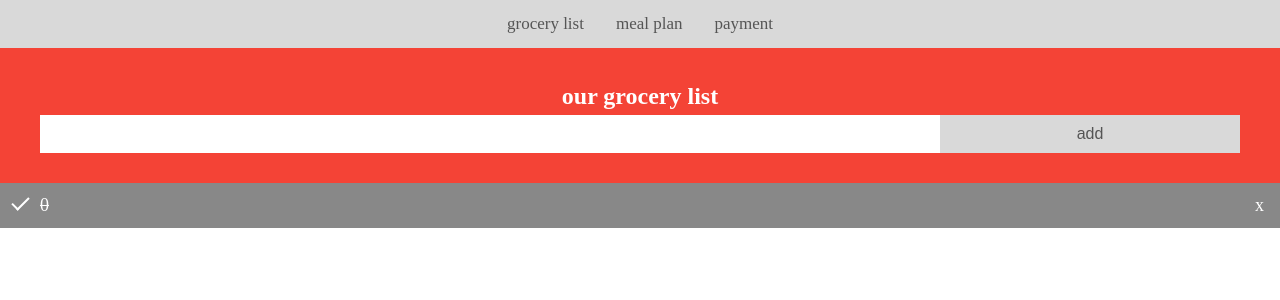
After one commit to akadagala/grocery-app, a Node server app: template views/index.ejs in a window 1280 px wide. The commit adds this page. Shown: the top 300 px of the page. Run offline with Node 20, Linux system fonts and the light colour scheme; the template is opened without the code that fills it: most values are stand-ins (such as "Sample title", 1, 10 or a date in 2020).

Commit message:
Revert "Biggie update"

```diff
--- a/index.js
+++ b/index.js
@@ -1,240 +1,120 @@
 const express = require('express');
-const session = require('express-session');
-const sqlite = require('sqlite3');
-const sqliteStoreFactory = require("express-session-sqlite").default
-const SqliteStore = sqliteStoreFactory(session);
-const bodyParser = require('body-parser').urlencoded();
-const passport = require('passport');
-const LocalStrategy = require('passport-local');
-const bcrypt = require('bcrypt');
-const totp = require('totp-generator');
-const PasswordGen = require('./passwordGen');
+const sql = require('mysql2');
+const bodyParser = require("body-parser").urlencoded();
 
-const config = require(__dirname + '/config');
 const app = express();
+const port = 5000;
 
-app.use(express.json());
-app.use(express.urlencoded({extended: true}));
-
-// Configure our sqlite connection that we will use here on out
-
-let connection = new sqlite.Database(config.database_file, (err) => {
-    if (err) {
-        console.log(err.code);
-        throw err;
-    };
-    console.log("Sqlite3 connection established!");
-});
-
-// Configure session
-app.use(session({
-    secret: 'fake secret',
-    resave: false,
-    saveUninitialized: true,
-    rolling: true,
-    store: new SqliteStore({
-        driver: sqlite.Database,
-        path: __dirname + '/groceries_app.db',
-        ttl: 1000 * 60 * 60 * 24,
-        prefix: '',
-        cleanupInterval: 300000,
-    }),
-    cookie: {
-        maxAge: 1000 * 60 * 60 * 24,
-        sneaky: "Don't be looking at my cookies, you silly little goose!"
-    },
-}));
-
-// Configure passport for login
-app.use(passport.initialize());
-app.use(passport.session());
-
-passport.use(new LocalStrategy(
-    function verify(username, password, cb) {
-        connection.get('SELECT * FROM users WHERE uid = ?', [ username ], function(err, user) {
-        bcrypt.compare(password, user.hashed_password, function(err, res) {
-            if (err) return cb(err);
-            if (res === false) {
-              return cb(null, false);
-            } else {
-              return cb(null, user);
-            }
-          });
-        });
-    }
-));
-
-passport.serializeUser(function(user, done) {
-    done(null, user.uid);
-});
-
-passport.deserializeUser(function(id, done) {
-    connection.get('SELECT uid FROM users WHERE uid = ?', id, function(err, row) {
-        if (!row) return done(null, false);
-        return done(null, row);
-      });
-});
-
-let _check_already_authed_mdlwr = (req, res, next) => {
-    if(req.isAuthenticated()) return res.redirect('/');
-    next();
-}
-
-app.get('/login', _check_already_authed_mdlwr, (req, res)=>{
-    return res.render('login');
-});
-
-app.post('/login/auth', _check_already_authed_mdlwr, passport.authenticate('local', { session: true, failureRedirect: '/login', successRedirect: '/' }));
-
-app.get('/register', function(req, res, next) {
-    return res.render('register');
-});
-
-app.post('/register/final', (req, res, _check_already_authed_mdlwr)=>{
-    connection.all('SELECT * FROM users', function (error, results, fields) {
-        if(error) return res.redirect('/register');
-        console.log("FUCK");
-        let found = false;
-        results.forEach(user => {
-            if(user.uid == req.body.username){
-                found = true;
-                return;
-            }
-        });
-        if(found) return res.redirect('/register');
-        console.log("SHIT");
-        console.log(req.body);
-        if(req.body.password != req.body['confirm-password']) return res.redirect('/register');
-        PasswordGen.generatePassword(req.body.password).then(pass_info => {
-            console.log(pass_info)
-            connection.run('INSERT INTO users (uid, hashed_password, salt) VALUES (?,?,?)', [ req.body.username, pass_info.hash, pass_info.salt ]);
-            return res.redirect('/');
-        })
-    });
-});
-
-
-
-// All routes after login are protected:
-let protect_routes_middleware = (req, res, next) => {
-    if(!req.isAuthenticated()) return res.redirect('/login');
-    next();
-}
-
-app.get('/logout', protect_routes_middleware, (req, res, next) => {
-    req.logout();
-    return res.redirect('/');
+// Configure our mySQL connection that we will use here on out
+var config = {
+    user: 'root',
+    password: 'akPK@@1234',
+    host: 'localhost',
+    database: 'groceries_app'
+};
+var connection = sql.createConnection(config);
+connection.connect(function(err) {
+    if (err) throw err;
+    console.log("Connected to the MySQL server!");
 });
 
 // Route handler for GET requests to the root ("/")
-app.get('/', protect_routes_middleware, (req, res) => {
-    return res.redirect('/grocerylist');
-});
-
-app.get('/grocerylist', protect_routes_middleware, (req, res) => {
+app.get('/', (req, res) => {
     var itemsList = {};
-    connection.all('SELECT * FROM grocery_list', function (error, results, fields) {
+    connection.execute('SELECT * FROM grocery_list', function (error, results, fields) {
         if (error) throw error;
         results.forEach(item => {
             itemsList[item["item"]] = item["checked"];
         });
-        return res.render("grocerylist", {items: itemsList});
+        res.render("index", {items: itemsList});
     });
+    //res.sendFile('index.html', {root: __dirname});   // keeping this for any possible future reference
+    //res.sendFile('index.js', {root: __dirname});     // keeping this for any possible future reference
 });
 
-
 // Route handler for GET requests to the mealplan page ("/mealplan")
-app.get('/mealplan', protect_routes_middleware, (req, res) => {
+app.get('/mealplan', (req, res) => {
     var mealsList = [];
-    connection.all('SELECT * FROM meal_plan', function (error, results, fields) {
+    connection.execute('SELECT * FROM meal_plan', function (error, results, fields) {
         if (error) throw error;
         results.forEach(meal => {
             mealsList.push([meal['day'], meal['meal'], meal['who_cooks']]);
         });
         console.log(mealsList);
-        return res.render("mealplan", {mealsList: mealsList});
+        res.render("mealplan", {mealsList: mealsList});
     });
 });
 
-app.post('/meal', protect_routes_middleware, bodyParser, (req, res) => {
+app.post('/meal', bodyParser, (req, res) => {
     var meal = req.body.meal;
     var who_cooks = req.body.who_cooks;
     var day = req.query.day;
-    connection.run('UPDATE meal_plan SET meal=?, who_cooks=? WHERE day=?', [meal, who_cooks, day], function (error, results, fields) {
+    connection.query('UPDATE meal_plan SET meal=?, who_cooks=? WHERE day=?', [meal, who_cooks, day], function (error, results, fields) {
         if (error) throw error;
-        return res.redirect("/mealplan");
+        res.redirect("/mealplan");
     });
 });
 
-app.get('/payment', protect_routes_middleware, (req, res) => {
+app.get('/payment', (req, res) => {
     var itemsList = [];
-    connection.all('SELECT * FROM payment', function (error, results, fields) {
+    connection.execute('SELECT * FROM payment', function (error, results, fields) {
         if (error) throw error;
         results.forEach(item => {
             itemsList.push([item["item"], item["cost"], item["who_fronted"]]);
         });
-        return res.render("payment", {items: itemsList});
+        res.render("payment", {items: itemsList});
     });
 });
 
-app.post('/addPayment', protect_routes_middleware, bodyParser, (req, res) => {
+app.post('/addPayment', bodyParser, (req, res) => {
     var item = req.body.item;
     var cost = req.body.cost;
     var who_fronted = req.body.who_fronted;
-    connection.run('INSERT INTO payment (item, cost, who_fronted) VALUES(?, ?, ?)', [item, cost, who_fronted], function (error, results, fields) {
+    connection.query('INSERT INTO payment (item, cost, who_fronted) VALUES(?, ?, ?)', [item, cost, who_fronted], function (error, results, fields) {
         if (error) throw error;
-        return res.redirect("/payment");
+        res.redirect("/payment");
     });
 });
 
 // Route handler for POST requests to "/addItem"
-app.post('/addItem', protect_routes_middleware, bodyParser, (req, res) => {
+app.post('/addItem', bodyParser, (req, res) => {
     var item = req.body.item;
-    connection.run('INSERT INTO grocery_list (item, checked) VALUES(?, 0)', [item], function (error, results, fields) {
+    connection.query('INSERT INTO grocery_list (item) VALUES(?)', [item], function (error, results, fields) {
         if (error) throw error;
-        return res.redirect("/");
+        res.redirect("/");
     });
 });
 
 // Route handler for GET requests to "/removeItem", url will contain an item param (?item=)
-app.get('/removeItem', protect_routes_middleware, (req, res) => {
+app.get('/removeItem', (req, res) => {
     var item = req.query.item;
-    connection.run('DELETE FROM grocery_list WHERE item=?', [item], function (error, results, fields) {
+    connection.query('DELETE FROM grocery_list WHERE item=?', [item], function (error, results, fields) {
         if (error) throw error;
-        return res.redirect("/");
+        res.redirect("/");
     });
 });
 
-
 // Route handler for GET requests to "/removePayment", url will contain an item param and who_fronted param (?item= who_fronted=)
-app.get('/removePayment', protect_routes_middleware, (req, res) => {
+app.get('/removePayment', (req, res) => {
     var item = req.query.item;
-    connection.run('DELETE FROM payment WHERE item=?', [item], function (error, results, fields) {
+    connection.query('DELETE FROM payment WHERE item=?', [item], function (error, results, fields) {
         if (error) throw error;
-        return res.redirect("/payment");
-    });
-});
-
-// Route handler for POST requests to "/clearItems"
-app.post('/clearItems', protect_routes_middleware, (req, res) => {
-    connection.run('DELETE FROM grocery_list', function (error) {
-        if (error) throw error;
-        return res.redirect("/");
+        res.redirect("/payment");
     });
 });
 
 // Route handler for GET requests to "/check", url will contain an item param (?item=)
-app.get('/check', protect_routes_middleware, (req, res) => {
+app.get('/check', (req, res) => {
     var item = req.query.item;
-    connection.run('UPDATE grocery_list SET checked = IIF(checked==1, 0, 1) WHERE item=?', [item], function (error, results, fields) {
+    connection.query('CALL p(?)', [item], function (error, results, fields) {
         if (error) throw error;
-        return res.redirect("/");
+        res.redirect("/");
     });
 });
 
 // On startup, server starts listening for any attempts from a client to connect at port 5000
-app.listen(config.site_port, () => {
-    console.log(`Now listening on port ${config.site_port}`);
+app.listen(port, () => {
+    console.log(`Now listening on port ${port}`);
 });
 
 // Configure our app to use ejs views
--- a/style.css
+++ b/style.css
@@ -1,37 +1,28 @@
-body, html {
-    width: 100vw;
+body {
+    margin: 0;
     min-width: 250px;
-    min-height: 100vh;
-    margin: 0;
   }
 
   /* Include the padding and border in an element's total width and height */
   * {
     box-sizing: border-box;
-  font-family: Verdana, Geneva, Tahoma, sans-serif;
-}
-
-::-webkit-scrollbar {
-  display: none;
   }
 
   .topnav {
     display: flex;
-  overflow-x: hidden;
-  background-color: rgb(24, 24, 24);
+    overflow: hidden;
+    background-color: #d9d9d9;
     justify-content: center;
   }
 
   .topnav a {
     float: left;
-  color: rgb(160, 160, 160);
+    color: #555;
     text-align: center;
-  padding: 15px 15px;
+    padding: 14px 16px;
     text-decoration: none;
     font-size: 17px;
   }
-
-a{ cursor: pointer; }
 
   .topnav a:hover {
     background-color: #ddd;
@@ -43,17 +34,13 @@ a{ cursor: pointer; }
     color: white;
   }
 
-.selected {
-  color: black !important;
-  background: whitesmoke !important;
-  font-weight: bold;
+  form {
   }
 
   /* Remove margins and padding from the list */
   ul {
     margin: 0;
     padding: 0;
-  color: black;
   }
 
   /* Style the list items */
@@ -134,12 +121,12 @@ ul li.checked::before {
 
   /* Style the input */
   input {
-  display: inline-block;
-  margin: 0 0 10px 0;
+    margin: 0;
     border: none;
     border-radius: 0;
     width: 75%;
     padding: 10px;
+    float: left;
     font-size: 16px;
   }
 
@@ -153,73 +140,21 @@ input {
     margin-right: .25%;
   }
 
-form{
-  display: inline-block;
-  width: 50%;
-}
-
-/* Style generic buttons */
-.genericBtn {
-  display: inline-block;
+  /* Style the "Add" button */
+  .addBtn {
     padding: 10px;
     width: 25%;
     background: #d9d9d9;
     color: #555;
+    float: left;
     text-align: center;
     font-size: 16px;
     cursor: pointer;
     transition: 0.3s;
+    border-radius: 0;
     -webkit-appearance: none;
   }
 
-.genericBtn:hover {
+  .addBtn:hover {
     background-color: #bbb;
   }
-
-.submitBtn {
-  width: 75%;
-}
-
-.header > h2 {
-  font-size: 2.5rem;
-  padding-bottom: 20px;
-}
-
-#login-form > div > button {
-  margin-bottom: 25px;
-}
-
-#login-header {
-  position: relative;
-  text-align: left;
-  left: 10%;
-}
-
-#login-container {
-  position: relative;
-  top: 30vh;
-  text-align: center;
-  margin: auto;
-  width: 25%;
-  min-width: 400px;
-  border: 2px solid rgba(245, 245, 245, 0.5);
-  border-radius: 15px;
-  background-color: rgba(24, 24, 24, 0.5);
-}
-
-.login-entry {
-  position: relative;
-  width: 100%;
-  margin-top: 5px;
-}
-
-.login-entry-label {
-  margin-bottom: 5px;
-  text-align: left;
-}
-
-#logout-icon {
-  position: absolute;
-  right: 0;
-  padding: 17px 15px;
-}
--- a/views/head.ejs
+++ /dev/null
@@ -1,6 +0,0 @@
-<meta charset="UTF-8">
-<meta name="viewport" content="width=device-width, initial-scale=1.0">
-<!-- font awesome -->
-<link rel="stylesheet" href="https://cdnjs.cloudflare.com/ajax/libs/font-awesome/6.0.0-beta3/css/all.min.css" integrity="sha512-Fo3rlrZj/k7ujTnHg4CGR2D7kSs0v4LLanw2qksYuRlEzO+tcaEPQogQ0KaoGN26/zrn20ImR1DfuLWnOo7aBA==" crossorigin="anonymous" referrerpolicy="no-referrer" />
-<!-- local styling -->
-<link rel="stylesheet" href="style.css">
--- a/views/header.ejs
+++ b/views/header.ejs
@@ -1,16 +1,9 @@
-<!-- PureSnow -->
-<script src="/jslibs/PureSnow/PureSnow.js"></script>
-<div id="snow"></div>
-<% if(!locals.hidenav || (hidenav == null || hidenav === false)) {%>
 <div class="topnav">
-    <a id="groc" href="http://localhost:5000/grocerylist" class="<%= selected === 'groc' ? 'selected' : '' %>">grocery list</a>
-    <a id="meal" href="http://localhost:5000/mealplan" class="<%= selected === 'meal' ? 'selected' : '' %>">meal plan</a>
-    <a id="payment" href="http://localhost:5000/payment" class="<%= selected === 'payment' ? 'selected' : '' %>">payment</a>
-    <div id="right-aligned-nav-buttons">
-      <a id="logout-icon" class="fas fa-sign-out-alt" href="/logout"></a>
-    </div>
+    <a id="groc" href="http://localhost:5000/">grocery list</a>
+    <a id="meal" href="http://localhost:5000/mealplan">meal plan</a>
+    <a id="payment" href="http://localhost:5000/payment">payment</a>
   </div>
-<% } %>
+
   <script>
     var list = document.querySelector('div');
     list.addEventListener('click', function(ev) {
--- /dev/null
+++ b/views/index.ejs
@@ -0,0 +1,40 @@
+<!DOCTYPE html>
+<html lang="en">
+    <head>
+        <meta charset="UTF-8">
+        <meta name="viewport" content="width=device-width, initial-scale=1.0">
+        <link rel="stylesheet" href="style.css">
+        <title>Groceries</title>
+    </head>
+    <body>
+        <%- include('header'); %>
+        <div id="myDIV" class="header">
+            <h2 style="margin:5px">our grocery list</h2>
+            <form method="POST" action="/addItem">
+                <input type="text" id="item" name="item">
+                <input type="submit" value="add" class="addBtn">
+            </form>
+        </div>
+
+        <ul id="list">
+            <% Object.keys(items).forEach(function(item) { %>
+                <% if(items[item] == 0){ %>
+                    <li id="<%= item %>"><%= item %><span class="close" onclick="location='http://localhost:5000/removeItem?item=<%= item %>'">x</span></li>
+                <% } else{ %>
+                    <li id="<%= item %>" class="checked"><%= item %><span class="close" onclick="location='http://localhost:5000/removeItem?item=<%= item %>'">x</span></li>
+                 <% } %>
+            <% }); %>
+        </ul>
+
+        <script>
+            var list = document.querySelector('ul');
+            list.addEventListener('click', function(ev) {
+                if (ev.target.tagName === 'LI') {
+                    ev.target.classList.toggle('checked');
+                }
+                var item = ev.target.innerText;
+                fetch("http://localhost:5000/check?item=" + item.substring(0, item.length-1));
+            }, false);
+        </script>
+    </body>
+</html>
--- a/views/payment.ejs
+++ b/views/payment.ejs
@@ -1,11 +1,13 @@
 <!DOCTYPE html>
 <html lang="en">
     <head>
-        <%- include('head') %>
+        <meta charset="UTF-8">
+        <meta name="viewport" content="width=device-width, initial-scale=1.0">
+        <link rel="stylesheet" href="style.css">
         <title>Payment</title>
     </head>
     <body>
-        <%- include('header', {selected: 'payment'}); %>
+        <%- include('header'); %>
         <div id="myDIV" class="header">
             <h2 style="margin:5px">payment</h2>
             <form method="POST" action="/addPayment">
```
Also changed, not shown: config.js (deleted, +0 -7 lines), jslibs/PureSnow/PureSnow.js (deleted, +0 -123 lines), jslibs/PureSnow/style.css (deleted, +0 -18 lines), package.json (+6 -17 lines), passwordGen.js (deleted, +0 -22 lines), views/grocerylist.ejs (deleted, +0 -45 lines), views/login.ejs (deleted, +0 -27 lines), views/mealplan.ejs (+58 -10 lines), views/register.ejs (deleted, +0 -30 lines), 2 other files. Lines whose indentation alone changed are shown as unchanged.
